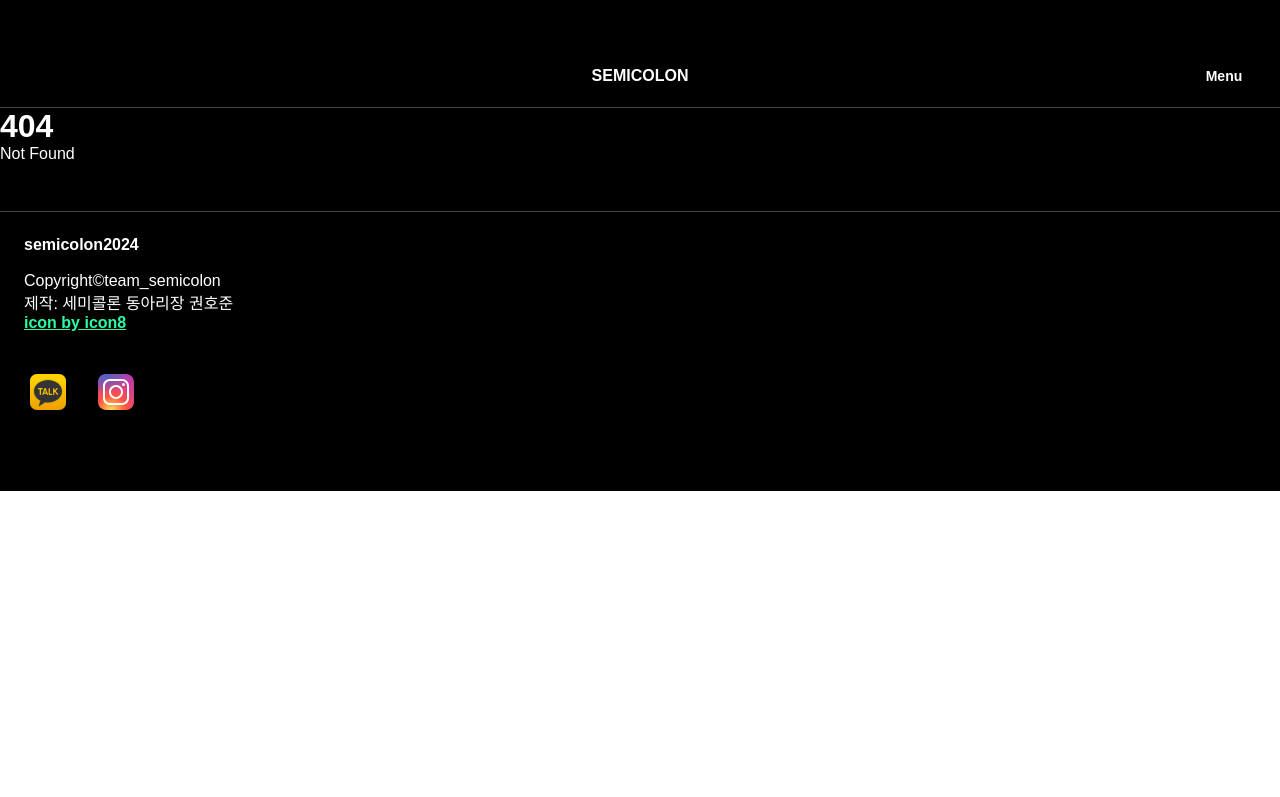
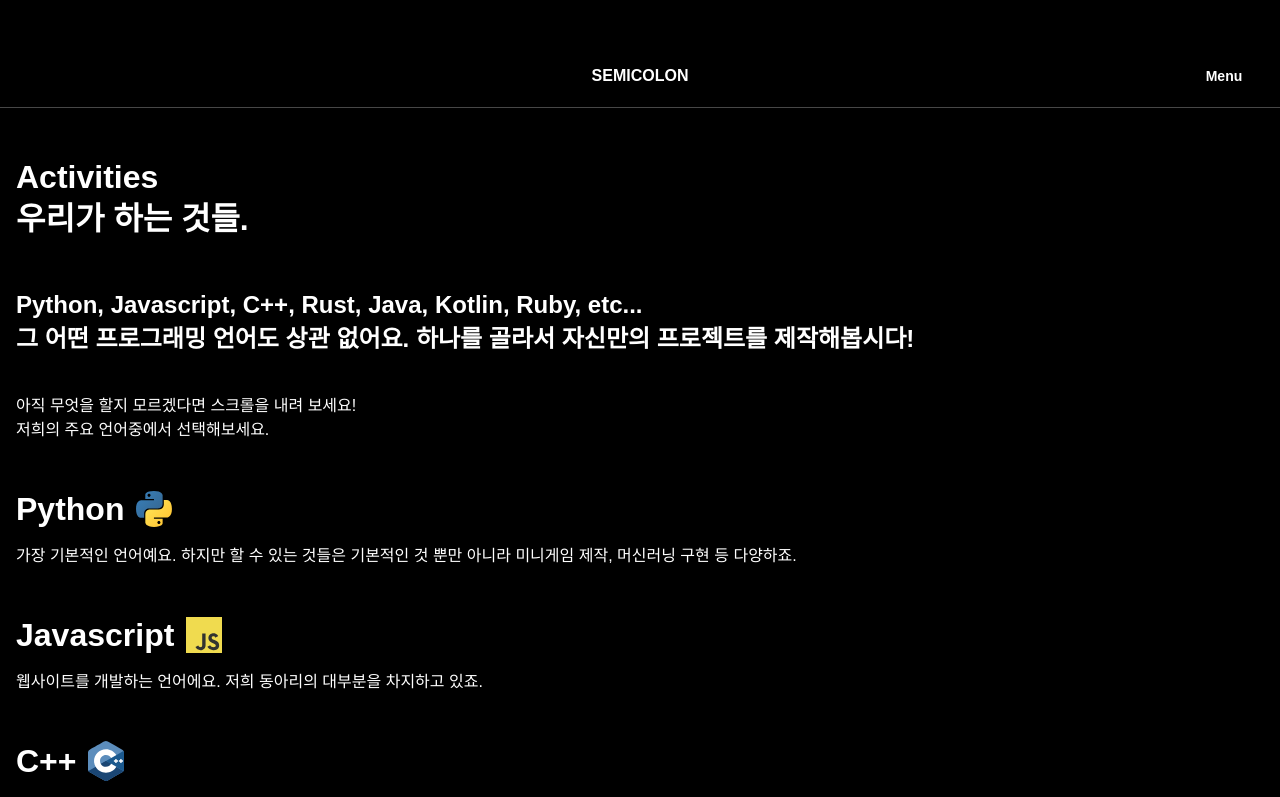
Before and after one commit to solarCdev/semicolon2024, a SvelteKit app: page /activity in a window 1280 px wide. Before the commit this address had no page. Shown: the top 797 px of the page. Built offline with nearby package versions, Linux system fonts and the light colour scheme.

Commit message:
few bugs fixed

```diff
--- a/src/components/MiniCard.svelte
+++ b/src/components/MiniCard.svelte
@@ -1,16 +1,35 @@
+<script>
+  export let title;
+  export let href;
+</script>
+
 <div>
   <h2>
-
+    {title}
   </h2>
-  <button>go!</button>
+  <a href={href}><button>go!</button></a>
 </div>
 
 <style>
   div {
-    width: 80px;
+    width: 120px;
     height: 180px;
     margin-left: 16px;
     background-color: #121212;
     border-radius: 12px;
+    padding: 12px;
+    display: flex;
+    flex-direction: column;
+    justify-content: space-between;
+  }
+
+  h2 {
+    font-size: 20px;
+    word-break: keep-all;
+  }
+
+  button {
+    height: 48px;
+    width: 100%;
   }
 </style>
--- a/src/routes/+layout.svelte
+++ b/src/routes/+layout.svelte
@@ -14,7 +14,7 @@
           <a href="/"><li>Home</li></a>
           <a href="/contact"><li>Contact</li></a>
           <a href="/projects"><li>Projects</li></a>
-          <a href="/work"><li>Our Work</li></a>
+          <a href="/activity"><li>Activities</li></a>
         </ul>
       </div>
     </div>
--- /dev/null
+++ b/src/routes/activity/+page.svelte
@@ -0,0 +1,88 @@
+<script>
+  import pyImg from "$lib/assets/python.svg";
+  import cImg from "$lib/assets/cpp.svg";
+  import jsImg from "$lib/assets/js.svg";
+
+  let python;
+  let c;
+  let js;
+  $: lang = {
+    python: python,
+    c: c,
+    js: js
+  }
+
+  const scroll = () => {
+    window.scrollTo({
+      top: python.style.offsetTop,
+      left: 0,
+      behavior: 'smooth'
+    })
+  }
+</script>
+
+<div class="margin">
+  <h1>
+    Activities <br>
+    우리가 하는 것들.
+  </h1>
+
+  <h2>
+    <span on:click={scroll}>Python</span>, <span>Javascript</span>, <span>C++</span>, <span>Rust</span>,
+    <span>Java</span>, <span>Kotlin</span>, <span>Ruby</span>, etc... <br>
+    그 어떤 프로그래밍 언어도 상관 없어요. 하나를 골라서 자신만의 프로젝트를 제작해봅시다!
+  </h2>
+
+  <span>
+    아직 무엇을 할지 모르겠다면 스크롤을 내려 보세요! <br>
+    저희의 주요 언어중에서 선택해보세요.
+  </span>
+
+  <div>
+    <h1 bind:this={python}>Python<img src={pyImg} alt="" style="width: 36px;"></h1>
+    <p>
+      가장 기본적인 언어예요. 하지만 할 수 있는 것들은 기본적인 것 뿐만 아니라 미니게임 제작, 머신러닝 구현 등 다양하죠.
+    </p>
+  </div>
+
+  <div>
+    <h1 bind:this={js}>Javascript<img src={jsImg} alt="" style="width: 36px;"></h1>
+    <p>
+      웹사이트를 개발하는 언어에요. 저희 동아리의 대부분을 차지하고 있죠.
+    </p>
+  </div>
+
+  <div>
+    <h1 bind:this={c}>C++<img src={cImg} alt="" style="width: 36px;"></h1>
+    <p>
+      정석적인 알고리즘과 고성능 언어에요. 그 대신 언어가 기계어에 더 가까워 난이도가 어렵습니다.
+    </p>
+  </div>
+</div>
+
+<style>
+  .margin {
+    padding: 16px;
+    padding-top: 0;
+    padding-bottom: 0;
+  }
+
+  h1 {
+    line-height: 42px;
+    margin-top: 48px;
+    display: flex;
+    align-items: center;
+    gap: 12px;
+  }
+
+  h2 {
+    line-height: 34px;
+    margin-top: 48px;
+    margin-bottom: 36px;
+  }
+
+  p {
+    margin-top: 12px;
+  }
+
+</style>
--- a/src/routes/projects/+page.svelte
+++ b/src/routes/projects/+page.svelte
@@ -72,6 +72,7 @@
   h1 {
     line-height: 42px;
     margin-top: 48px;
+    margin-bottom: 120px;
   }
 
   .wrap {
--- a/src/routes/work/+page.svelte
+++ /dev/null
@@ -1,43 +0,0 @@
-<div class="margin">
-  <h1>
-    Our Work <br>
-    우리가 하는 것들.
-  </h1>
-
-  <h2>
-    Python, Javascript,C, Rust, Java, Kotlin, Ruby, etc... <br>
-    그 어떤 프로그래밍 언어도 상관 없어요. 하나를 골라서 자신만의 프로젝트를 제작해봅시다!
-  </h2>
-
-  <span>아직 무엇을 할지 모르겠다면 스크롤을 내려 보세요!</span>
-
-  <!-- <div>
-    <h1>Python<img src="src/lib/assets/python.svg" alt="" style="width: 36px;"></h1>
-    <span>
-      가장 기본적인 언어예요.
-    </span>
-  </div> -->
-</div>
-
-<style>
-  .margin {
-    padding: 16px;
-    padding-top: 0;
-    padding-bottom: 0;
-  }
-
-  h1 {
-    line-height: 42px;
-    margin-top: 48px;
-    display: flex;
-    align-items: center;
-    gap: 12px;
-  }
-
-  h2 {
-    line-height: 34px;
-    margin-top: 48px;
-    margin-bottom: 36px;
-  }
-
-</style>
```
Also changed, not shown: src/routes/+page.svelte (+17 -7 lines).
